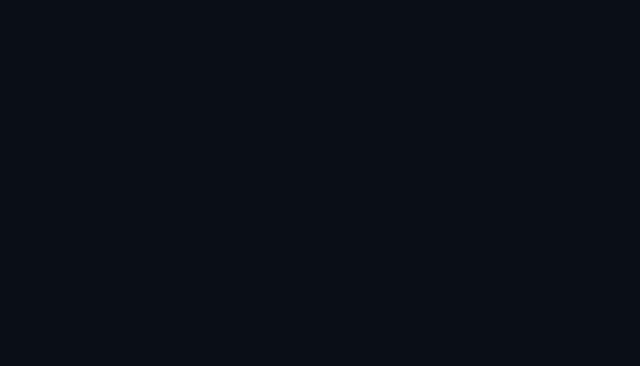
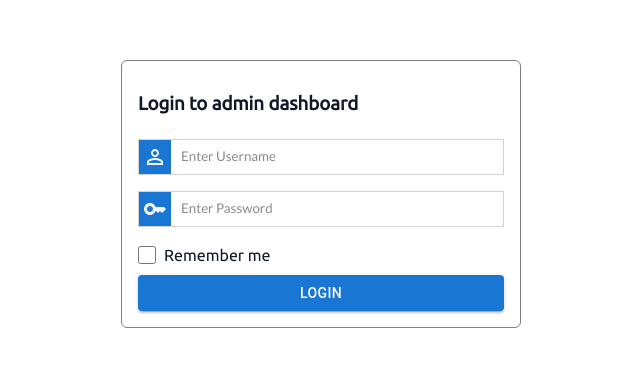
Before and after one commit to OluseunAkintayo/Portfolio, a React (Create React App) app: page /login in a window 1280 px wide. Before the commit this address had no page. Shown: the part 206-572 px from the top of the page, without its empty margins (319-959 px from the left). Built offline with nearby package versions, Linux system fonts and the light colour scheme; a web font is replaced by a local one.

Commit message:
initiate dashboard - login

```diff
--- a/src/App.js
+++ b/src/App.js
@@ -5,6 +5,8 @@ import MovieInfo from './pages/movies/comp/MovieInfo';
 import Starwars from './pages/starwars/Starwars';
 import ShipInfo from './pages/starwars/components/ShipInfo';
 import Cart from './pages/starwars/components/Cart';
+import Dashboard from './pages/dashboard/Dashboard';
+import Login from './pages/dashboard/comp/Login';
 
 
 
@@ -13,11 +15,15 @@ function App() {
     <BrowserRouter>
       <Routes>
         <Route path="/" element={<MainApp />} />
+        {/* movies */}
         <Route path="/movies" element={<MovApp />} />
         <Route path="/movies/:movieId" element={<MovieInfo />} />
+        {/* starships */}
         <Route path="/starships" element={<Starwars />} />
         <Route path="/starships/:shipName" element={<ShipInfo />} />
         <Route path="/starships/checkout" element={<Cart />} />
+        {/* Dashboard */}
+        <Route path="/login" element={<Login />} />
       </Routes>
     </BrowserRouter>
   );
--- /dev/null
+++ b/src/pages/dashboard/Dashboard.jsx
@@ -0,0 +1,12 @@
+import React from 'react';
+import styled from 'styled-components';
+
+const Dashboard = () => {
+  return (
+    <div>
+
+    </div>
+  );
+};
+
+export default Dashboard;
--- /dev/null
+++ b/src/pages/dashboard/comp/Login.jsx
@@ -0,0 +1,121 @@
+import React from 'react';
+import styled from 'styled-components';
+import { PersonOutline, Key, Visibility, VisibilityOff } from '@mui/icons-material';
+import { Button } from '@mui/material';
+
+const Login = () => {
+
+  let [inputType, setInputType] = React.useState("password");
+  let toggleInputType = () => {
+    if(inputType === "password"){
+      return "text"
+    } else {
+      return "password"
+    }
+  }
+
+  React.useEffect(() => {
+    document.title = "Login to Dashboard";
+  }, []);
+
+  return (
+    <LoginComp>
+      <div className="login-container">
+        <h3>Login to admin dashboard</h3>
+        <form>
+          <div className="form-input">
+            <PersonOutline className="loginIcon" />
+            <input type="text" placeholder='Enter Username' />
+          </div>
+          <div className="form-input">
+            <Key className="loginIcon" />
+            <input type={inputType} placeholder='Enter Password' />
+            {/* {<Visibility />} */}
+          </div>
+          <div className="rememberMe">
+            <input type="checkbox" id="rememberMe" />
+            <label htmlFor='rememberMe'>Remember me</label>
+          </div>
+          <Button variant="contained" id="loginBtn">Login</Button>
+        </form>
+      </div>
+    </LoginComp>
+  );
+};
+
+export default Login;
+
+const LoginComp = styled.div`
+  height: 100vh;
+  width: 100%;
+  background: rgb(255, 255, 255);
+  color: rgb(17, 24, 39);
+  display: flex;
+  align-items: center;
+  justify-content: center;
+
+  .login-container {
+    width: 100%;
+    max-width: 400px;
+    border: 1px solid gray;
+    padding: 1rem;
+    border-radius: 0.375rem;
+    h3 {
+      margin: 1rem 0;
+    }
+    form {
+      width: 100%;
+      display: flex;
+      flex-direction: column;
+      align-items: center;
+
+      .form-input {
+        width: 100%;
+        height: 2.25rem;
+        margin: 0.5rem 0;
+        display: flex;
+        align-items: center;
+        overflow: hidden;
+        border: 1px solid lightgray;
+
+        .loginIcon {
+          padding: 0.25rem;
+          height: 100%;
+          width: 2rem;
+          background: #1976d2;
+          color: whitesmoke;
+        }
+
+        input[type=text], input[type=password] {
+          height: 100%;
+          width: 100%;
+          border: none;
+          outline: none;
+          padding: 0 0.625rem;
+        }
+      }
+
+      .rememberMe {
+        width: 100%;
+        height: 2rem;
+        margin: 0.25rem 0;
+        display: flex;
+        align-items: center;
+        input[type=checkbox] {
+          height: 1.125rem;
+          width: 1.125rem;
+          margin-right: 0.5rem;
+        }
+        label {
+          cursor: pointer;
+        }
+      }
+
+      #loginBtn {
+        width: 100%;
+        height: 100%;
+        cursor: pointer;
+      }
+    }
+  }
+`;
--- a/src/pages/main/components/Projects.jsx
+++ b/src/pages/main/components/Projects.jsx
@@ -103,7 +103,7 @@ const Projects = () => {
             {/* </a> */}
           </motion.div>
           <motion.div variants={childVariant} {...hoverEffect}>
-            <Link to='/'>
+            <Link to='/dashboard'>
               <div className="item-img">
                 <DashboardIcon style={{ fontSize: '7.5rem', borderRadius: '50%' }} />
               </div>
```
Also changed, not shown: 1 other file (tests, documents, lock files or other folders).
